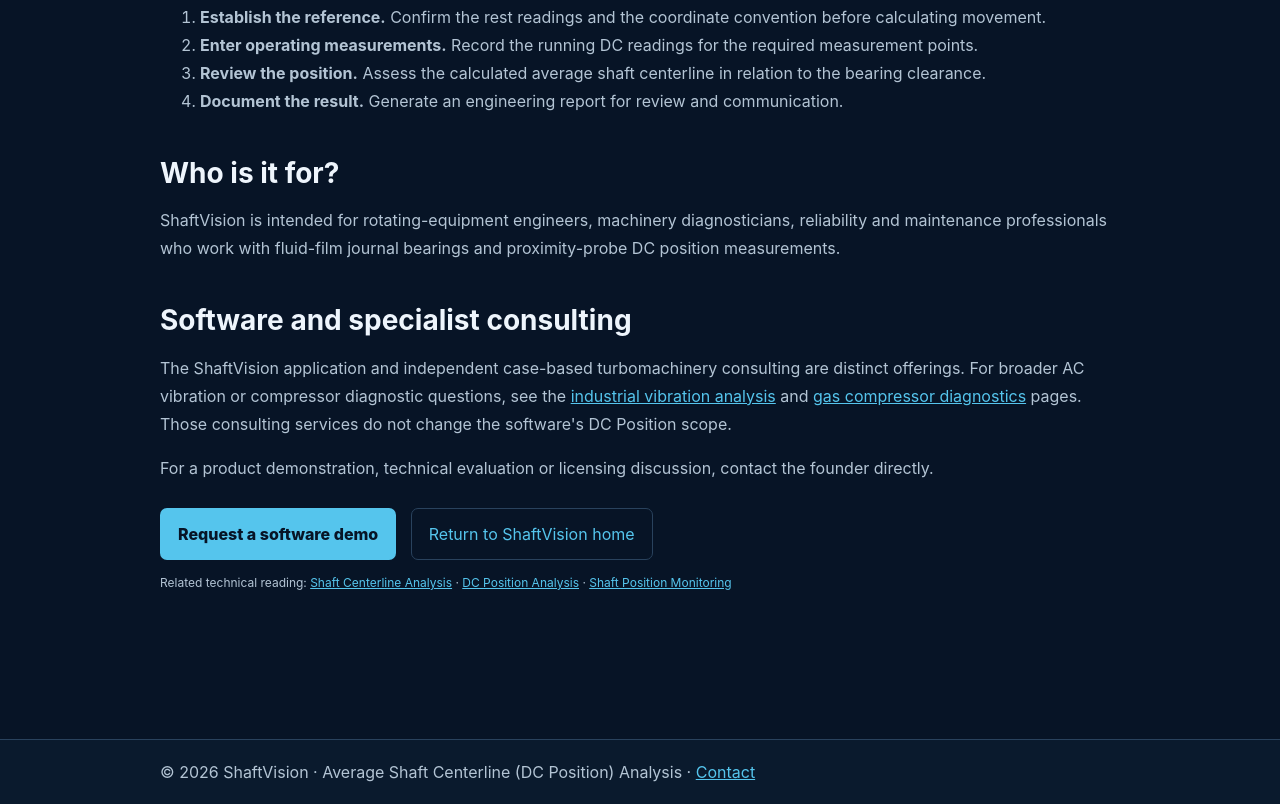
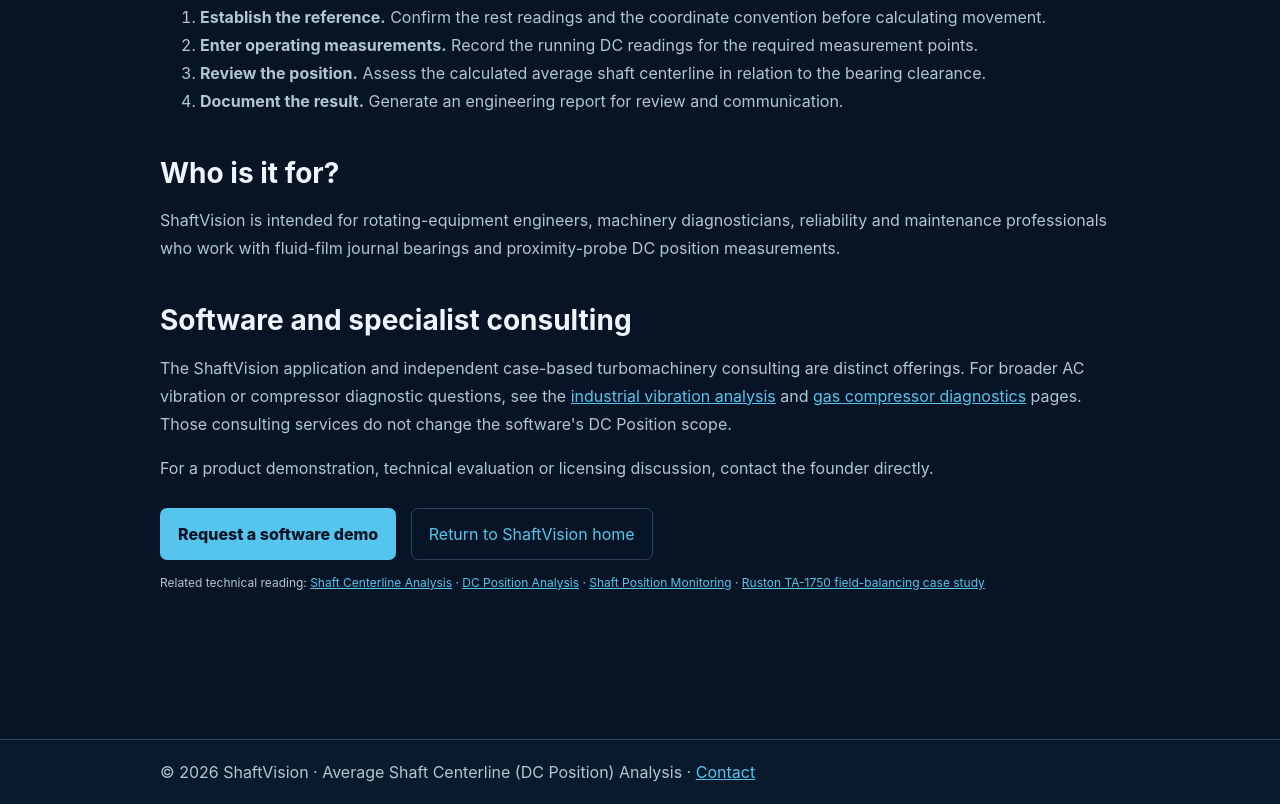
Before and after one commit to hooman-az/ShaftVision-Website, a plain HTML site: page shaftvision-software.html in a window 1280 px wide. Shown: the part 1358-2162 px from the top of the page. Drawn offline with Linux system fonts and the light colour scheme.

Commit message:
Connect software page to engineering case study

```diff
--- a/shaftvision-software.html
+++ b/shaftvision-software.html
@@ -74,7 +74,7 @@ p,li{color:var(--muted)}.lead{font-size:19px;max-width:850px}.panel{padding:24px
 <p>For a product demonstration, technical evaluation or licensing discussion, contact the founder directly.</p>
 <a class="cta" href="mailto:alimoradzadeh.h@gmail.com?subject=ShaftVision%20Software%20Demo%20and%20Evaluation">Request a software demo</a>
 <a class="secondary" href="/">Return to ShaftVision home</a>
-<p class="small">Related technical reading: <a href="/shaft-centerline-analysis.html">Shaft Centerline Analysis</a> · <a href="/dc-position-analysis.html">DC Position Analysis</a> · <a href="/shaft-position-monitoring.html">Shaft Position Monitoring</a></p>
+<p class="small">Related technical reading: <a href="/shaft-centerline-analysis.html">Shaft Centerline Analysis</a> · <a href="/dc-position-analysis.html">DC Position Analysis</a> · <a href="/shaft-position-monitoring.html">Shaft Position Monitoring</a> · <a href="/#field-balancing">Ruston TA-1750 field-balancing case study</a></p>
 </main>
 <footer><div class="wrap">© 2026 ShaftVision · Average Shaft Centerline (DC Position) Analysis · <a href="mailto:alimoradzadeh.h@gmail.com">Contact</a></div></footer>
 </body>
```
